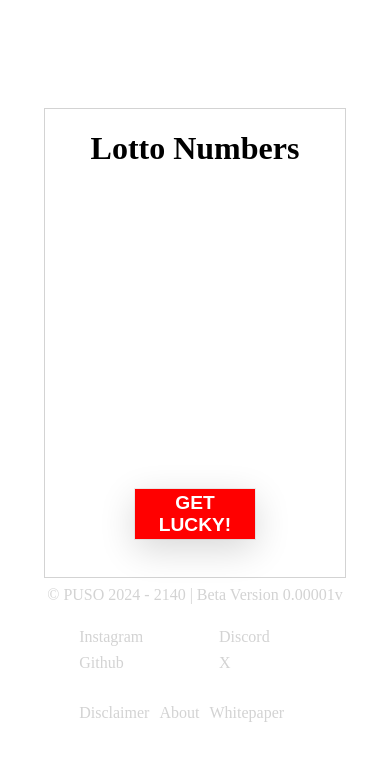
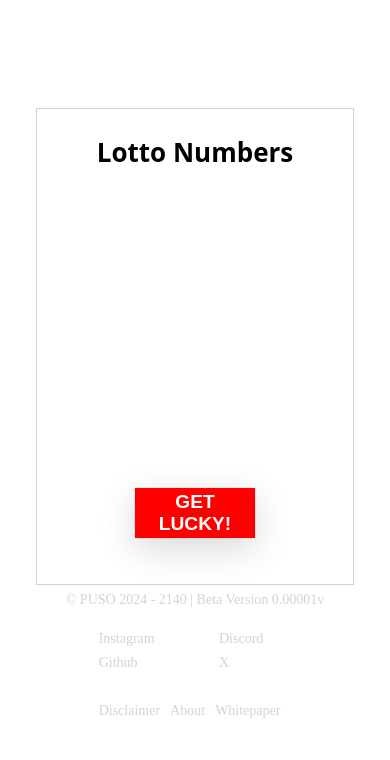
Before and after one commit to Puso90/Lotto-Numbers-App, a plain HTML site: page index.html in a window 390 px wide. Drawn offline with Linux system fonts and the light colour scheme.

Commit message:
updating html & css
- change fonts h1
- footer fonts
- footer font sizes
- padding on number generator container

```diff
--- a/index.html
+++ b/index.html
@@ -7,7 +7,7 @@
     <title>Lotto Numbers</title>
 
     <!-- added a js file and put defer in the script tag so that the javascript will only run when the DOM is loaded -->
-    <script src="numbers.js" defer></script>
+    <script src="js/numbers.js" defer></script>
 
     <link rel="stylesheet" href="numbers.css">
 
--- a/numbers.css
+++ b/numbers.css
@@ -9,6 +9,41 @@ body    {
 
 :root {
     --footer-box-shadow: 0px 1px 32px -15px rgba(18,17,17,1);
+    --footer-font-family: font-family: -apple-system, BlinkMacSystemFont, "Segoe UI", "Noto Sans", Helvetica, Arial, sans-serif, "Apple Color Emoji", "Segoe UI Emoji";
+    --footer-font-size: 12px;
+    --h00-size-mobile: 2.5rem;
+    --h0-size-mobile: 2rem;
+    --h1-size-mobile: 1.625rem;
+    --h2-size-mobile: 1.375rem;
+    --h3-size-mobile: 1.125rem;
+    --h00-size: 3rem;
+    --h0-size: 2.5rem;
+    --h1-size: 2rem;
+    --h2-size: 1.5rem;
+    --h3-size: 1.25rem;
+    --h4-size: 1rem;
+    --h5-size: 0.875rem;
+    --h6-size: 0.75rem;
+    --body-font-size: 0.875rem;
+    --font-size-small: 0.75rem;
+}
+
+@media screen and (max-width: 700px) {
+  h1 {
+    font-size: var(--h1-size-mobile);
+    font-family: system-ui, -apple-system, BlinkMacSystemFont, 'Segoe UI', Roboto, Oxygen, Ubuntu, Cantarell, 'Open Sans', 'Helvetica Neue', sans-serif;
+  }
+
+  ul > li {
+    font-family: var(--footer-font-family);
+    font-size: var(--body-font-size);
+
+  }
+
+  .foot-contain {
+    font-family: var(--footer-font-family);
+    font-size: var(--body-font-size);
+  }
 }
 
 .lotto-container {
@@ -28,7 +63,6 @@ body    {
     justify-content: center;
     align-items: center;
 
-
 }
 
 .number-generator > .bonusNumber {
@@ -46,7 +80,7 @@ body    {
 
 .lotto-container {
 
-
+    padding: .5em;
     border: .1em solid lightgrey;
 }
 
@@ -75,7 +109,6 @@ body    {
   a:hover {
     color: red;
   }
-
 
 }
 
@@ -195,13 +228,15 @@ a {
     opacity: 6;
     display: block;
     width: 250px;
+  }
 
-  }
+
 
 
   .disclaimer-popup {
     max-width: 250px;
     background-color: rgb(255, 255, 255);
+    font-size: var(--font-size-small);
     padding: 1px 20px;
     position: absolute;
     bottom: 100px;
```
